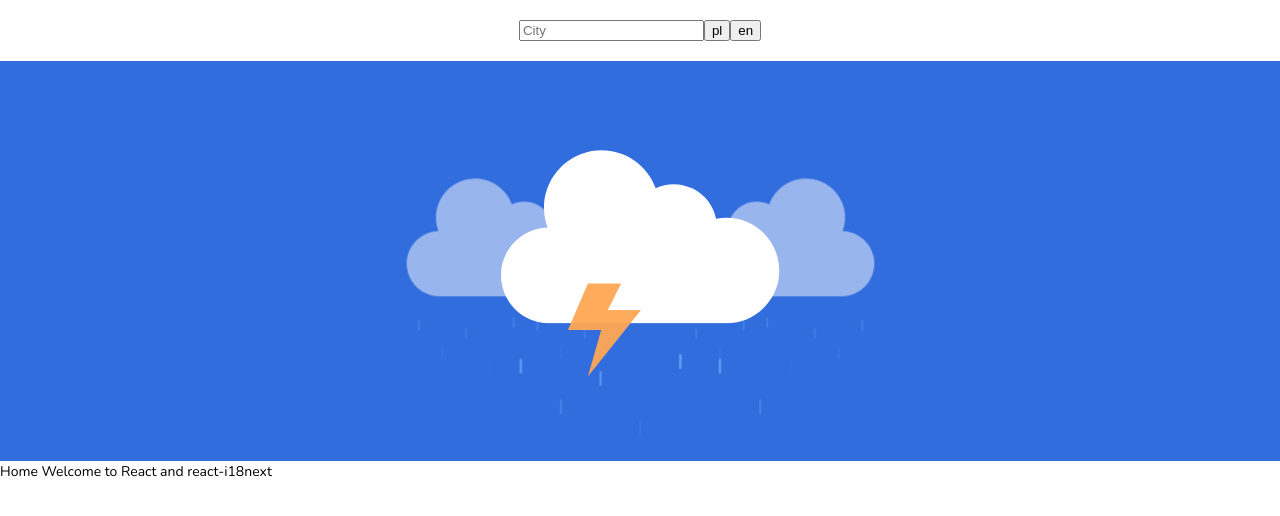
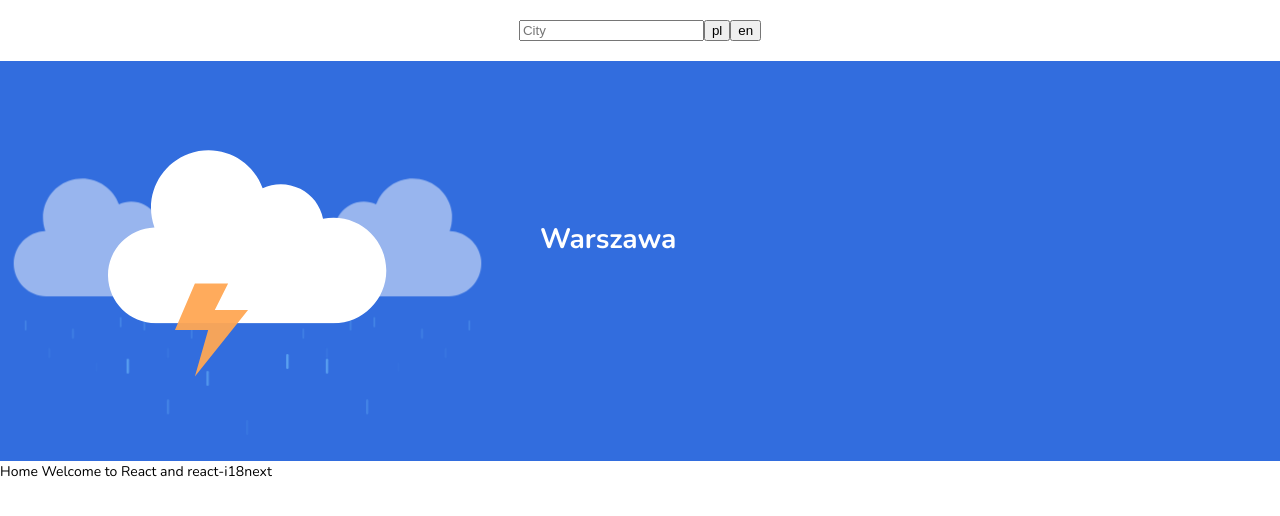
Before and after one commit to aXenDeveloper/react-weather, a React (Create React App) app: page / in a window 1280 px wide. Shown: the top 516 px of the page. Built offline with nearby package versions, Linux system fonts and the light colour scheme.

Commit message:
Add weather_info block

```diff
--- a/src/components/Layout.tsx
+++ b/src/components/Layout.tsx
@@ -4,7 +4,7 @@ import Header from './Header';
 const Layout: FC = ({ children }) => (
 	<>
 		<Header />
-		{children}
+		<main>{children}</main>
 	</>
 );
 
--- a/src/components/WeatherIcon.tsx
+++ b/src/components/WeatherIcon.tsx
@@ -18,6 +18,8 @@ type selectCloudType = {
 };
 
 const WeatherIcon: FC<WeatherIconType> = ({ weatherID, weatherIcon }) => {
+	const sliceTimeOfDay = weatherIcon.slice(-1);
+
 	const selectCloud = {
 		cloud1: {
 			rain: <Cloud getCloudColor={1} getRain />,
@@ -47,8 +49,7 @@ const WeatherIcon: FC<WeatherIconType> = ({ weatherID, weatherIcon }) => {
 
 	interface selectWeatherInterface {
 		[key: number]: {
-			d: JSX.Element;
-			n: JSX.Element;
+			[key: string]: JSX.Element;
 		};
 	}
 
@@ -293,7 +294,7 @@ const WeatherIcon: FC<WeatherIconType> = ({ weatherID, weatherIcon }) => {
 
 	return (
 		<div className="weather_icon">
-			<div className="weather_svg">{selectWeather[weatherID].d}</div>
+			<div className="weather_svg">{selectWeather[weatherID][sliceTimeOfDay]}</div>
 		</div>
 	);
 };
--- a/src/components/WeatherIcons/Cloud.tsx
+++ b/src/components/WeatherIcons/Cloud.tsx
@@ -64,7 +64,7 @@ const TimeOfDayStyle = styled.div`
 			right: -40px;
 			transform: scale(0.6);
 		`}
-	z-index: 10;
+	z-index: 9;
 `;
 
 const Cloud: FC<CloudType> = ({ getRain, getCloudColor, getStorm, timeOfDay, getSnow, getTornado, getFog }) => (
--- /dev/null
+++ b/src/components/WeatherInfo.tsx
@@ -0,0 +1,13 @@
+import { FC } from 'react';
+
+type WeatherInfoType = {
+	city: string;
+};
+
+const WeatherInfo: FC<WeatherInfoType> = ({ city }) => (
+	<div className="weather_info">
+		<h1>{city}</h1>
+	</div>
+);
+
+export default WeatherInfo;
--- a/src/styles/_weather.scss
+++ b/src/styles/_weather.scss
@@ -8,11 +8,16 @@
     .container {
         display: flex;
         align-items: center;
-        justify-content: center;
+        justify-content: space-between;
     }
 
     &_icon {
         animation: weather-up 1s ease-out;
+    }
+
+    &_info {
+        margin-left: 6rem;
+        flex: 1;
     }
 
     &_svg {
--- a/src/views/HomeView.tsx
+++ b/src/views/HomeView.tsx
@@ -1,17 +1,20 @@
 import { FC } from 'react';
 import { useTranslation } from 'react-i18next';
 import WeatherIcon from '../components/WeatherIcon';
+import WeatherInfo from '../components/WeatherInfo';
 
 const HomeView: FC = () => {
 	const { t } = useTranslation();
 
 	return (
 		<>
-			<section className="weather">
+			<div className="weather">
 				<div className="container">
 					<WeatherIcon weatherID={200} weatherIcon="13d" />
+
+					<WeatherInfo city="Warszawa" />
 				</div>
-			</section>
+			</div>
 			<div>Home {t('Welcome to React')}</div>
 		</>
 	);
--- a/src/views/WeatherView.tsx
+++ b/src/views/WeatherView.tsx
@@ -3,6 +3,7 @@ import { useQuery } from 'react-query';
 import { useLocation } from 'react-router-dom';
 import Loading from '../components/Loading';
 import WeatherIcon from '../components/WeatherIcon';
+import WeatherInfo from '../components/WeatherInfo';
 import { LangContextType, useLang } from '../context/useLang';
 
 const WeatherView: FC = () => {
@@ -34,6 +35,8 @@ const WeatherView: FC = () => {
 			<section className="weather">
 				<div className="container">
 					<WeatherIcon weatherID={data.weather[0].id} weatherIcon={data.weather[0].icon} />
+
+					<WeatherInfo city={data.name} />
 				</div>
 			</section>
 			<h1>
```
